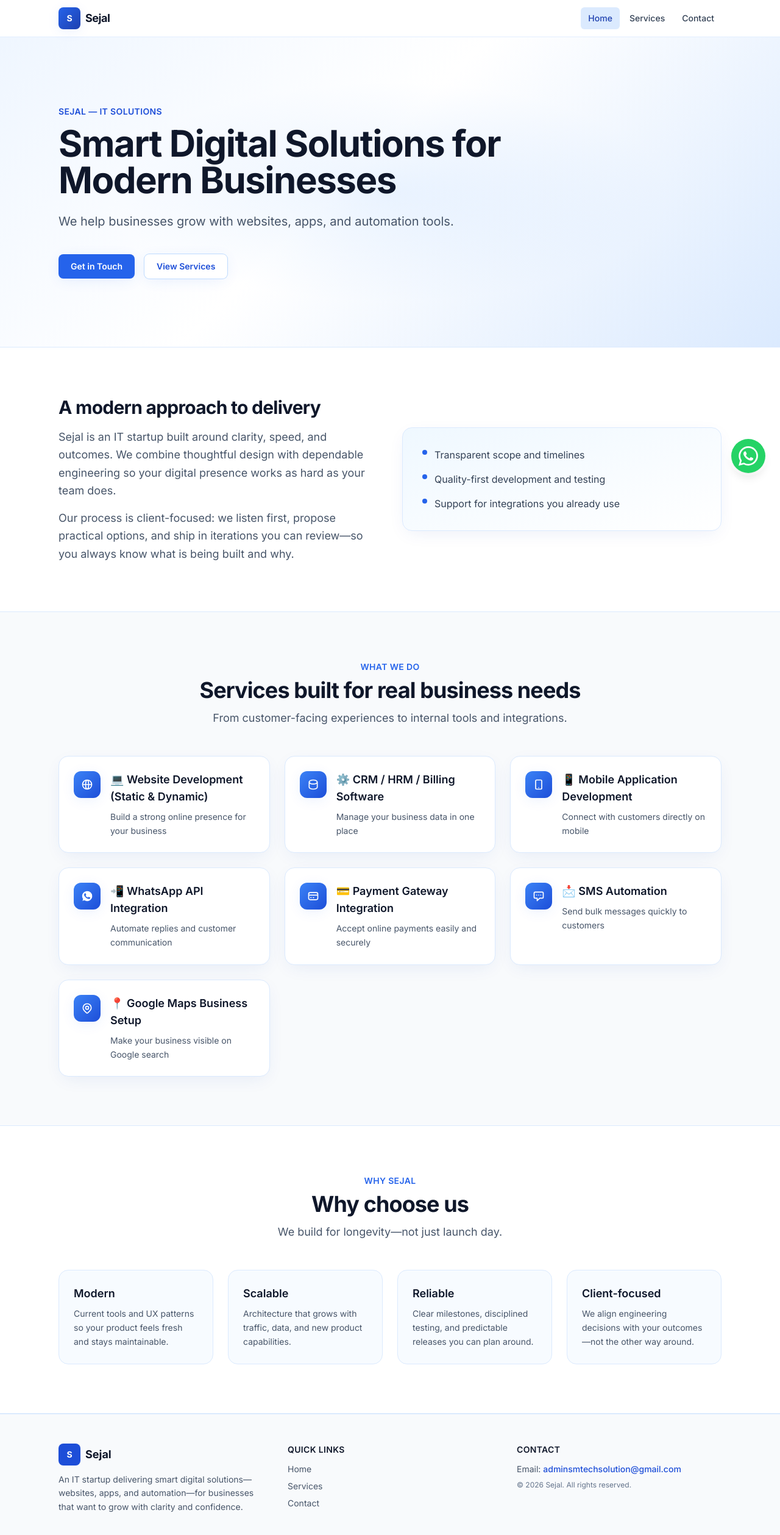
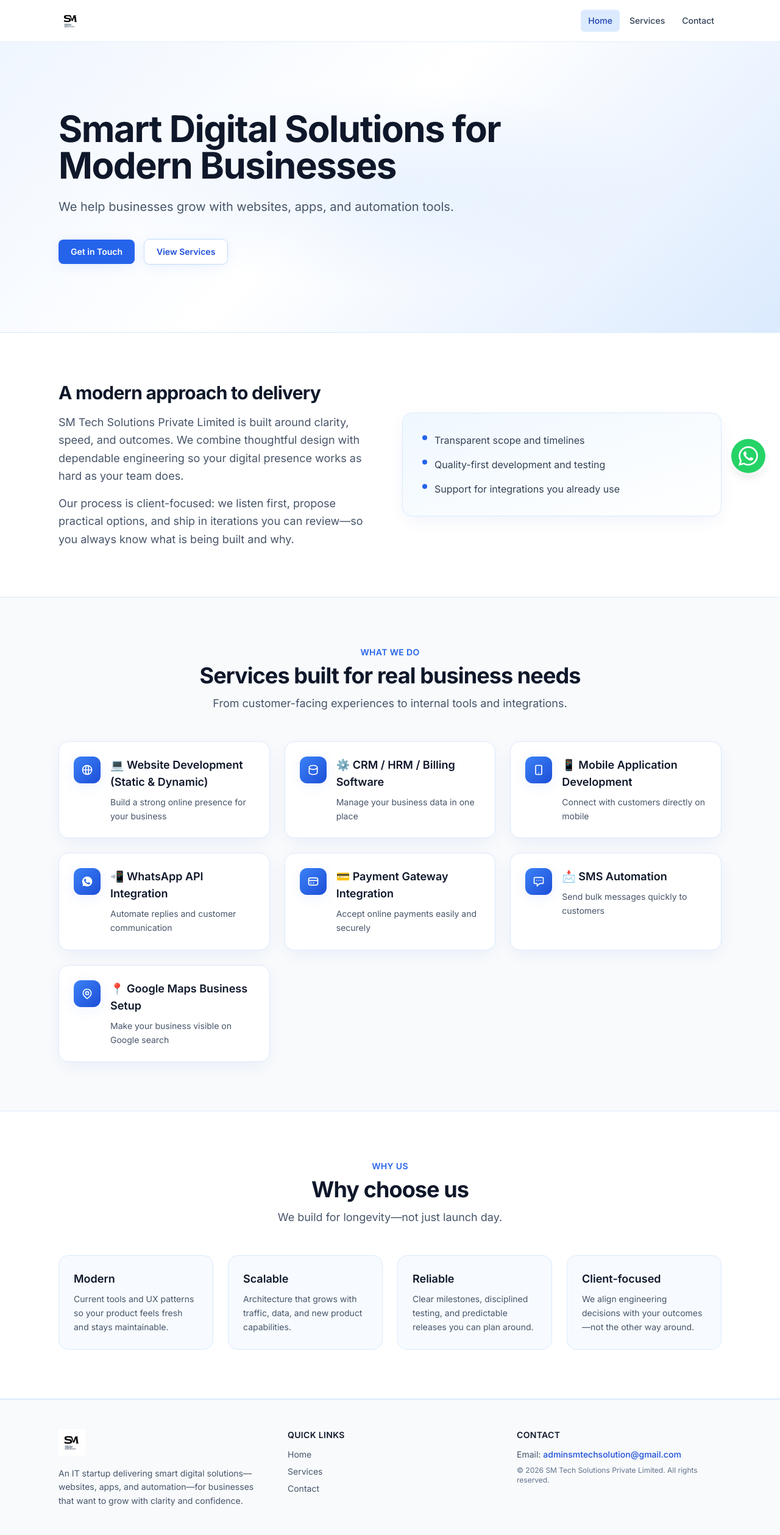
Before and after one commit to sejal88944/AASHA-SM-TECHNOLOGIES-PRIVATE-LIMITED, a React (Vite) app: page / in a window 1280 px wide. Shown: the top 2518 px of the page at 61% size. Built offline with nearby package versions, Linux system fonts and the light colour scheme.

Commit message:
Rebrand: remove Sejal IT solutions, SM Tech copy + logo

```diff
--- a/index.html
+++ b/index.html
@@ -2,7 +2,7 @@
 <html lang="en-IN">
   <head>
     <meta charset="UTF-8" />
-    <link rel="icon" type="image/svg+xml" href="/vite.svg" />
+    <link rel="icon" type="image/png" href="/logo.png" />
     <meta name="viewport" content="width=device-width, initial-scale=1.0" />
     <meta
       name="description"
--- a/src/components/Footer.tsx
+++ b/src/components/Footer.tsx
@@ -1,4 +1,5 @@
 import { Link } from 'react-router-dom'
+import { Logo } from './Logo'
 
 export function Footer() {
   return (
@@ -6,12 +7,9 @@ export function Footer() {
       <div className="mx-auto max-w-6xl px-4 py-12 sm:px-6 lg:px-8">
         <div className="grid gap-10 md:grid-cols-3">
           <div>
-            <div className="flex items-center gap-2">
-              <span className="flex h-9 w-9 items-center justify-center rounded-lg bg-brand-700 text-sm font-bold text-white">
-                S
-              </span>
-              <span className="text-lg font-bold text-slate-900">Sejal</span>
-            </div>
+            <Link to="/" className="inline-block">
+              <Logo className="h-10 w-auto max-h-12 max-w-[180px] object-contain sm:h-11" />
+            </Link>
             <p className="mt-3 text-sm leading-relaxed text-slate-600">
               An IT startup delivering smart digital solutions—websites, apps,
               and automation—for businesses that want to grow with clarity and
@@ -60,7 +58,7 @@ export function Footer() {
               </a>
             </p>
             <p className="mt-2 text-xs text-slate-500">
-              © {new Date().getFullYear()} Sejal. All rights reserved.
+              © {new Date().getFullYear()} SM Tech Solutions Private Limited. All rights reserved.
             </p>
           </div>
         </div>
--- /dev/null
+++ b/src/components/Logo.tsx
@@ -0,0 +1,17 @@
+type LogoProps = {
+  className?: string
+}
+
+export function Logo({ className = 'h-9 w-auto max-h-11 object-contain' }: LogoProps) {
+  return (
+    <img
+      src="/logo.png"
+      alt="SM TECH SOLUTIONS"
+      className={className}
+      width={160}
+      height={72}
+      loading="lazy"
+      decoding="async"
+    />
+  )
+}
--- a/src/components/Navbar.tsx
+++ b/src/components/Navbar.tsx
@@ -1,5 +1,6 @@
 import { useState } from 'react'
 import { NavLink } from 'react-router-dom'
+import { Logo } from './Logo'
 
 const linkClass = ({ isActive }: { isActive: boolean }) =>
   `rounded-md px-3 py-2 text-sm font-medium transition ${
@@ -14,13 +15,12 @@ export function Navbar() {
   return (
     <header className="sticky top-0 z-50 border-b border-brand-100/80 bg-white/90 backdrop-blur-md">
       <nav className="mx-auto flex max-w-6xl items-center justify-between px-4 py-3 sm:px-6 lg:px-8">
-        <NavLink to="/" className="flex items-center gap-2" onClick={() => setOpen(false)}>
-          <span className="flex h-9 w-9 items-center justify-center rounded-lg bg-gradient-to-br from-brand-600 to-brand-800 text-sm font-bold text-white shadow-soft">
-            S
-          </span>
-          <span className="text-lg font-bold tracking-tight text-slate-900">
-            Sejal
-          </span>
+        <NavLink
+          to="/"
+          className="flex items-center gap-2 py-0.5"
+          onClick={() => setOpen(false)}
+        >
+          <Logo className="h-9 w-auto max-h-10 max-w-[140px] object-contain sm:h-10 sm:max-h-11 sm:max-w-[160px]" />
         </NavLink>
 
         <div className="hidden items-center gap-1 md:flex">
--- a/src/components/WhatsAppFloat.tsx
+++ b/src/components/WhatsAppFloat.tsx
@@ -3,7 +3,7 @@ const WHATSAPP_PHONE = '919876543210'
 
 export function WhatsAppFloat() {
   const href = `https://wa.me/${WHATSAPP_PHONE}?text=${encodeURIComponent(
-    'Hi Sejal, I would like to discuss a project.'
+    'Hi SM Tech Solutions, I would like to discuss a project.'
   )}`
 
   return (
--- a/src/pages/Contact.tsx
+++ b/src/pages/Contact.tsx
@@ -44,7 +44,9 @@ export function Contact() {
                   <p className="text-xs font-semibold uppercase tracking-wide text-slate-500">
                     Company
                   </p>
-                  <p className="mt-1 text-slate-800">Sejal — IT solutions</p>
+                  <p className="mt-1 text-slate-800">
+                    SM Tech Solutions Private Limited
+                  </p>
                 </div>
               </div>
             </aside>
--- a/src/pages/Home.tsx
+++ b/src/pages/Home.tsx
@@ -35,10 +35,7 @@ export function Home() {
         <div className="pointer-events-none absolute inset-0 bg-gradient-radial from-brand-200/30 via-transparent to-transparent" />
         <div className="relative mx-auto max-w-6xl px-4 py-20 sm:px-6 sm:py-28 lg:px-8">
           <div className="max-w-3xl">
-            <p className="text-sm font-semibold uppercase tracking-wide text-brand-700">
-              Sejal — IT solutions
-            </p>
-            <h1 className="mt-3 text-4xl font-bold tracking-tight text-slate-900 sm:text-5xl lg:text-6xl">
+            <h1 className="text-4xl font-bold tracking-tight text-slate-900 sm:text-5xl lg:text-6xl">
               Smart Digital Solutions for Modern Businesses
             </h1>
             <p className="mt-6 text-lg leading-relaxed text-slate-600 sm:text-xl">
@@ -62,7 +59,7 @@ export function Home() {
                 A modern approach to delivery
               </h2>
               <p className="mt-4 text-lg leading-relaxed text-slate-600">
-                Sejal is an IT startup built around clarity, speed, and outcomes.
+                SM Tech Solutions Private Limited is built around clarity, speed, and outcomes.
                 We combine thoughtful design with dependable engineering so your
                 digital presence works as hard as your team does.
               </p>
@@ -115,7 +112,7 @@ export function Home() {
       <section className="border-t border-b border-brand-100 bg-white py-16 sm:py-20">
         <div className="mx-auto max-w-6xl px-4 sm:px-6 lg:px-8">
           <SectionHeading
-            eyebrow="Why Sejal"
+            eyebrow="Why us"
             title="Why choose us"
             subtitle="We build for longevity—not just launch day."
           />
```
Also changed, not shown: public/logo.png (added).
